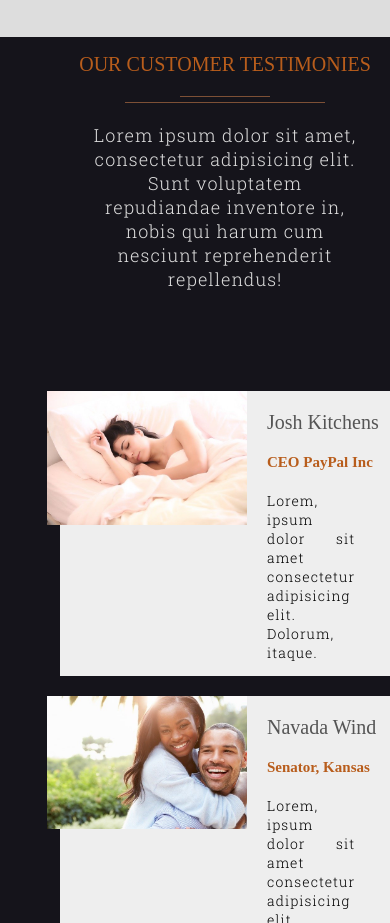
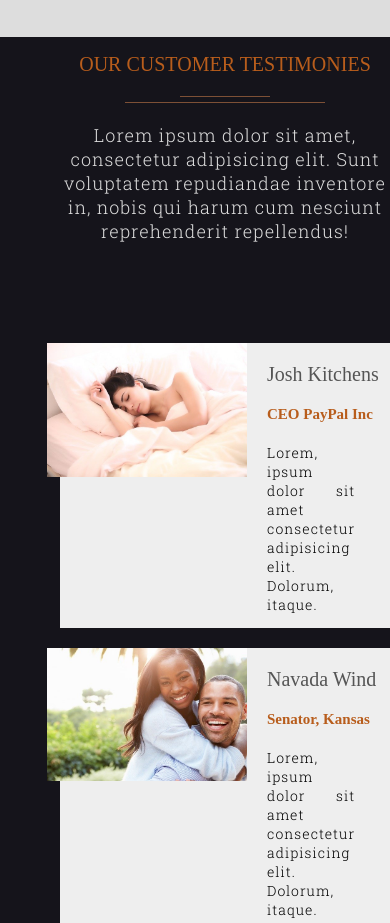
Before and after one commit to aayodipe/Harmon_Hotel, a plain HTML site: page index.html in a window 390 px wide. Shown: the part 4580-5503 px from the top of the page. Drawn offline with Linux system fonts and the light colour scheme.

Commit message:
Added Media Query

```diff
--- a/css/style.css
+++ b/css/style.css
@@ -834,8 +834,9 @@ footer {
 
         width: auto;
     }
+
 }
-@media(min-width: 300px){
+@media(max-width: 450px){
     section {
         display: flex;
         margin: 0 0 10rem 6rem;
@@ -872,4 +873,9 @@ footer {
     .customers__heading{
         font-size: 20px;
     }
+    .customer_section_text {
+
+        width: 100%;
+
+    }
 }
```
